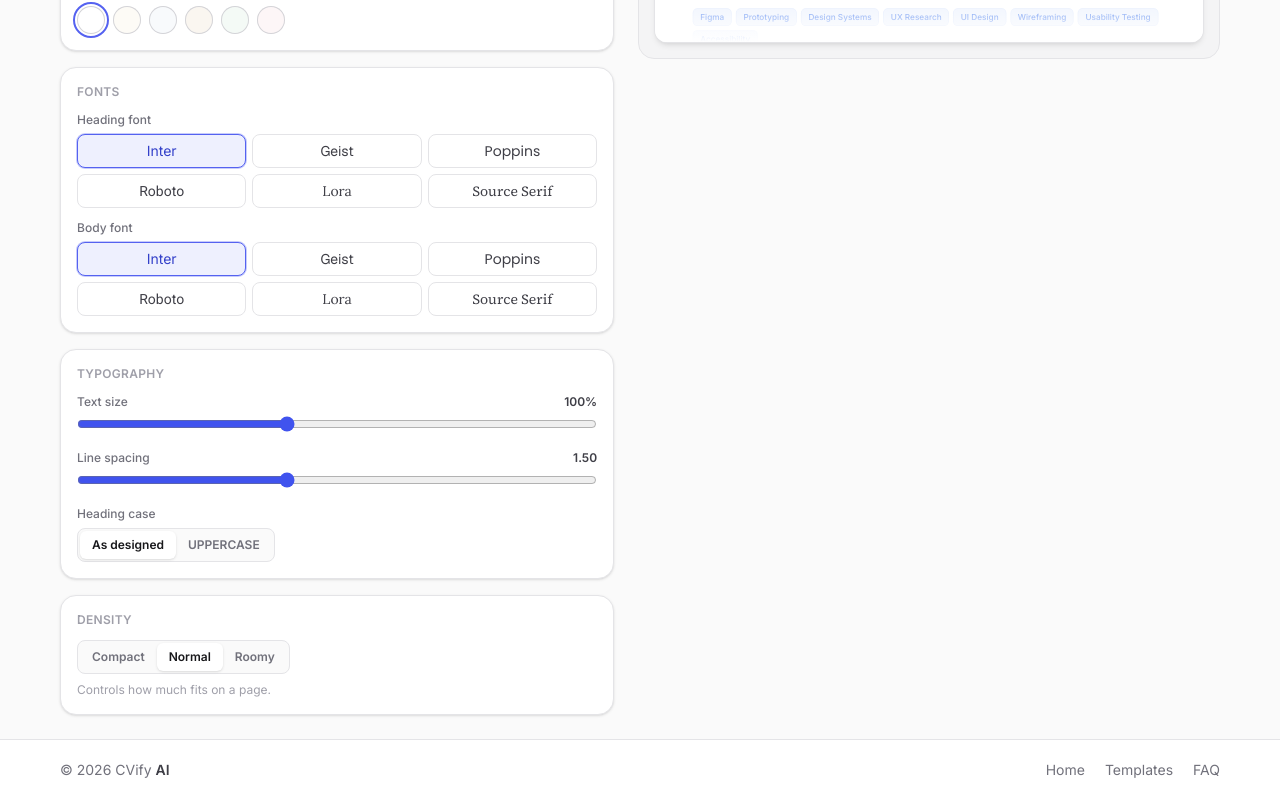
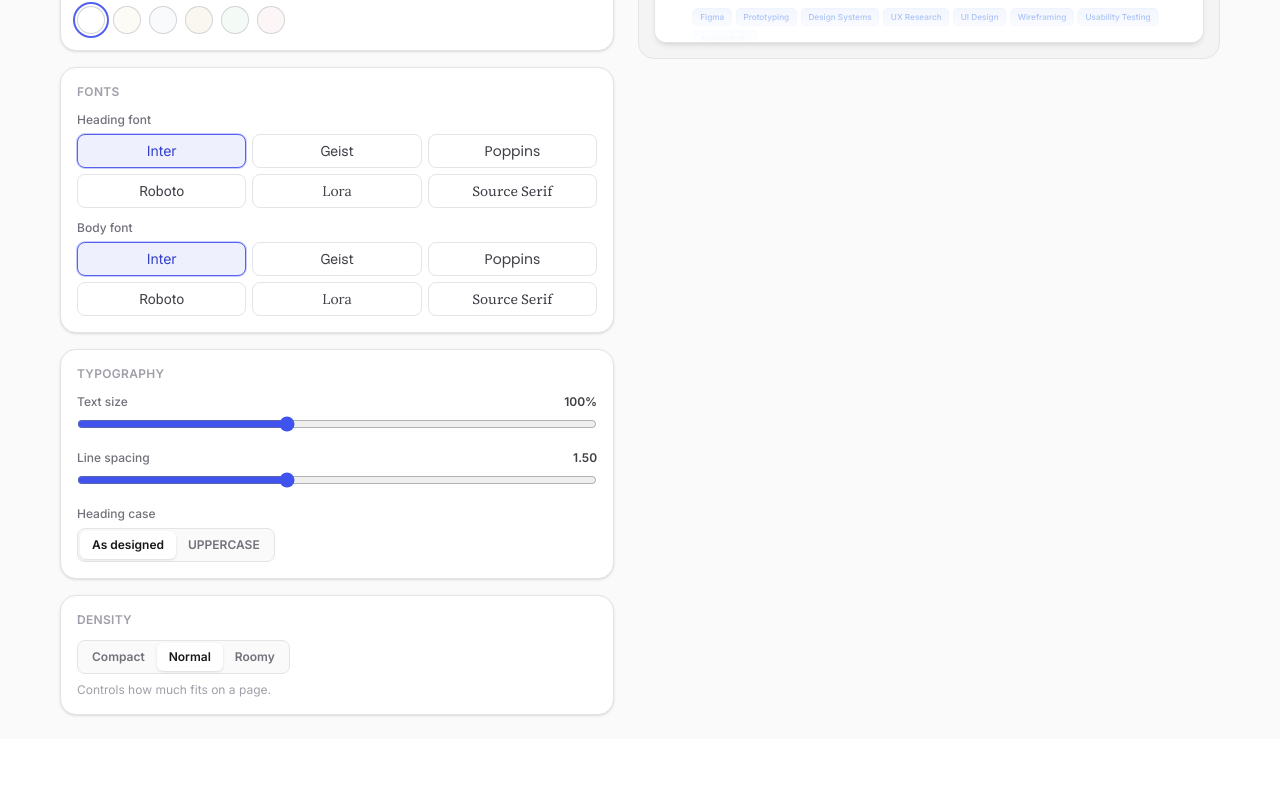
Before and after one commit to abdulraheem286/cvify-ai, a Next.js app: page /customize in a window 1280 px wide. Shown: the part 826-1626 px from the top of the page. After the commit the page ends 1565 px from the top, so only its background shows below. Built offline with nearby package versions, Linux system fonts and the light colour scheme; no server answers; the database is empty; sample sign-in values are in the browser's storage; a web font is replaced by a local one.

Commit message:
Revert "Add a slim AppFooter to app pages that lacked one"
This reverts commit 4de2b25790887df931a9b04878160cf95ceec920.

```diff
--- a/app/components/AppFooter.tsx
+++ /dev/null
@@ -1,22 +0,0 @@
-import Link from "next/link";
-
-// Slim footer for the logged-in app pages (dashboard, build chooser, customize) —
-// a lightweight counterpart to the full marketing SiteFooter. `mt-auto` pins it
-// to the bottom when the page content is short.
-export function AppFooter() {
-  return (
-    <footer className="mt-auto border-t border-zinc-200 bg-white print:hidden">
-      <div className="mx-auto flex max-w-[1920px] flex-col items-center justify-between gap-2 site-px py-5 text-sm text-zinc-500 sm:flex-row">
-        <p>
-          © {new Date().getFullYear()} CVify{" "}
-          <span className="font-semibold text-zinc-700">AI</span>
-        </p>
-        <nav className="flex items-center gap-5">
-          <Link href="/" className="transition-colors hover:text-blue-600">Home</Link>
-          <Link href="/#templates" className="transition-colors hover:text-blue-600">Templates</Link>
-          <Link href="/#faq" className="transition-colors hover:text-blue-600">FAQ</Link>
-        </nav>
-      </div>
-    </footer>
-  );
-}
--- a/app/customize/page.tsx
+++ b/app/customize/page.tsx
@@ -3,7 +3,6 @@
 import { useEffect, useState } from "react";
 import { useRouter } from "next/navigation";
 import { AppHeader } from "@/app/components/AppHeader";
-import { AppFooter } from "@/app/components/AppFooter";
 import { RequireAuth } from "@/app/components/RequireAuth";
 import { CustomizeStudio } from "@/app/components/CustomizeStudio";
 import { useMyTemplates } from "@/app/lib/useMyTemplates";
@@ -90,7 +89,6 @@ function Customize() {
         onBack={goHome}
         onSaved={goHome}
       />
-      <AppFooter />
     </div>
   );
 }
--- a/app/dashboard/page.tsx
+++ b/app/dashboard/page.tsx
@@ -3,7 +3,6 @@
 import { useEffect, useState, type ReactNode } from "react";
 import Link from "next/link";
 import { AppHeader } from "@/app/components/AppHeader";
-import { AppFooter } from "@/app/components/AppFooter";
 import { RequireAuth } from "@/app/components/RequireAuth";
 import { useAuth } from "@/app/components/AuthProvider";
 import { ScaledPreview } from "@/app/components/ScaledPreview";
@@ -128,7 +127,6 @@ function Dashboard() {
           {tab === "cvs" ? <CvsView /> : tab === "templates" ? <TemplatesView /> : <ProfileView />}
         </main>
       </div>
-      <AppFooter />
     </div>
   );
 }
```
Also changed, not shown: app/build/page.tsx.
